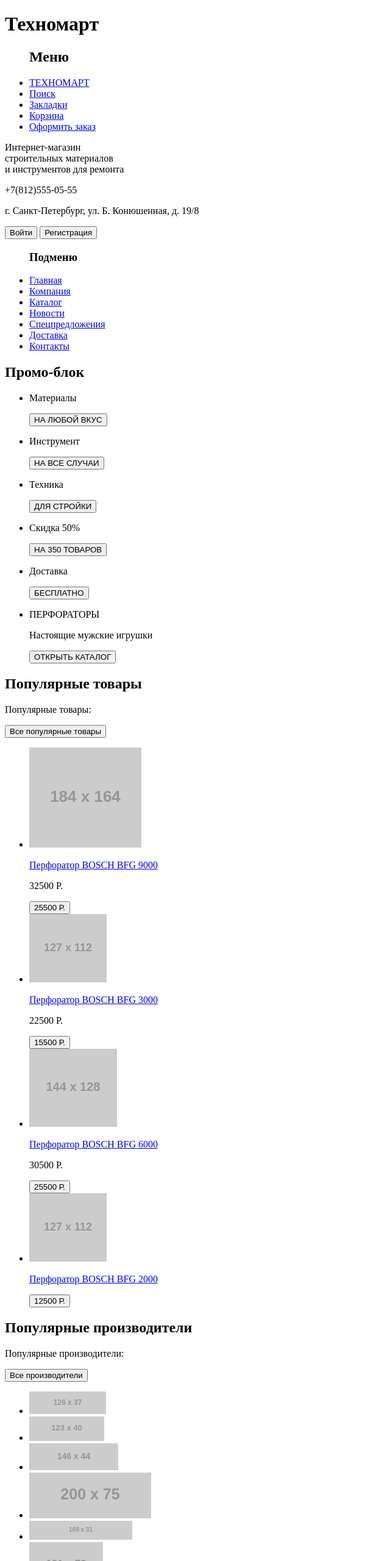
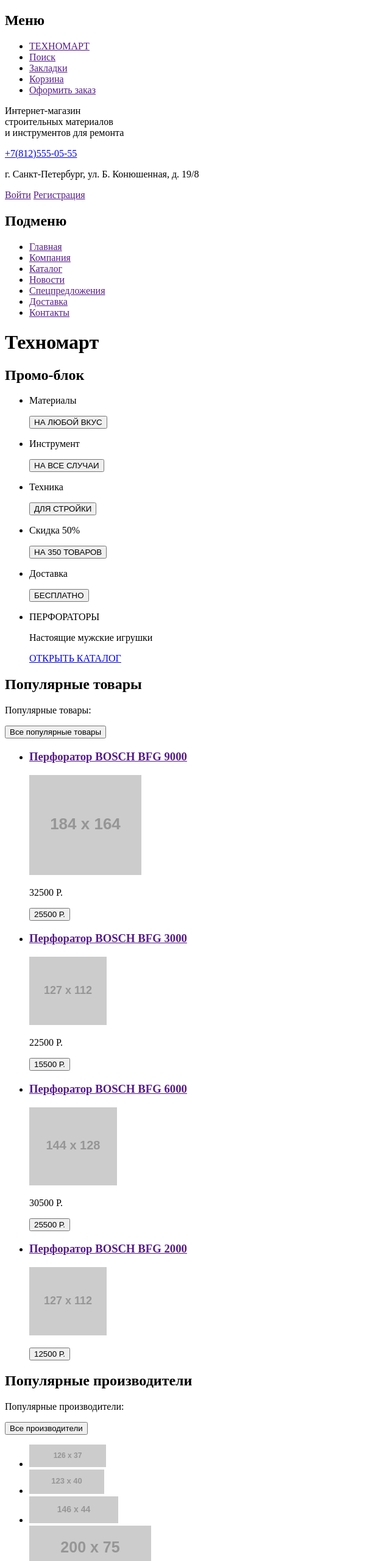
Before and after one commit to ks123kirill/1530953-technomart-29, a plain HTML site: page index.html in a window 1280 px wide. Shown: the top 2560 px of the page at 61% size, without its empty margins (0-640 px from the left). Drawn offline with Linux system fonts and the light colour scheme; placeholder pictures from the web are drawn by us.

Commit message:
Update index.html
Переделал разметку главной страницы

```diff
--- a/index.html
+++ b/index.html
@@ -6,37 +6,37 @@
   </head>
   <body>
   		<header>
-	      	<h1 class="visually-hidden">Техномарт</h1>
+  			<h2 class="visually-hidden">Меню</h2>
 	  		<ul>
-	  			<h2 class="visually-hidden">Меню</h2>
-	  			<li><a href="#">ТЕХНОМАРТ</a></li>
-	  			<li><a href="#">Поиск</a></li>
-	  			<li><a href="#">Закладки</a></li>
-	  			<li><a href="#">Корзина</a></li>
-	  			<li><a href="#">Оформить заказ</a></li>
+	  			<li><a href="">ТЕХНОМАРТ</a></li><!-- логотип-ссылка на главную страницу-->
+	  			<li><a href="">Поиск</a></li>
+	  			<li><a href="">Закладки</a></li>
+	  			<li><a href="">Корзина</a></li>
+	  			<li><a href="">Оформить заказ</a></li>
 	  		</ul>
 
 	  		<p>Интернет-магазин<br> строительных материалов<br> и инструментов для ремонта</p>
-	  		<tel>+7(812)555-05-55</tel>
+	  		<a href="tel:+7(812)555-05-55">+7(812)555-05-55</a>
 	  		<p>г. Санкт-Петербург, ул. Б. Конюшенная, д. 19/8</p>
-	  		<button type="submit">Войти</button>
-	  		<button type="submit">Регистрация</button>
+	  		<a href="">Войти</a>
+	  		<a href="">Регистрация</a>
 
 	  		<nav>
+	  			<h2 class="visually-hidden">Подменю</h2>
 	  			<ul>
-		  			<h3 class="visually-hidden">Подменю</h2>
-		  			<li><a href="#">Главная</a></li>
-		  			<li><a href="#">Компания</a></li>
-		  			<li><a href="#">Каталог</a></li>
-		  			<li><a href="#">Новости</a></li>
-		  			<li><a href="#">Спецпредложения</a></li>
-		  			<li><a href="#">Доставка</a></li>
-		  			<li><a href="#">Контакты</a></li>
+		  			<li><a href="">Главная</a></li>
+		  			<li><a href="">Компания</a></li>
+		  			<li><a href="">Каталог</a></li>
+		  			<li><a href="">Новости</a></li>
+		  			<li><a href="">Спецпредложения</a></li>
+		  			<li><a href="">Доставка</a></li>
+		  			<li><a href="">Контакты</a></li>
 	  			</ul>
 	  		</nav>
   		</header>
 
 	  	<main>
+	  		<h1 class="visually-hidden">Техномарт</h1>
 	  		<section>
 	  			<h2 class="visually-hidden">Промо-блок</h2>
 	  			<ul>
@@ -60,10 +60,10 @@
 	  					<p>Доставка</p>
 	  					<button type="button">БЕСПЛАТНО</button>
 	  				</li>
-	  				<li><!-- Здесь будет слайдер (не знаю как его делать), а пока просто button -->
+	  				<li><!-- Здесь будет слайдер-->
 	  					<p>ПЕРФОРАТОРЫ</p>
 	  					<p>Настоящие мужские игрушки</p>
-	  					<button type="button">ОТКРЫТЬ КАТАЛОГ</button>
+	  					<a href="catalog.html">ОТКРЫТЬ КАТАЛОГ</a>
 	  				</li>
 	  			</ul>
 	  		</section>
@@ -75,33 +75,42 @@
 		  			<button class="uppercase" type="button">Все популярные товары</button>
 	  			</div>
 	  			<ul>
-	  				<li><a href="#">
-	  					<img src="https://via.placeholder.com/184x164" alt="Изображение перфоратора BOSCH BFG 9000">
-	  					<p>Перфоратор BOSCH BFG 9000</p>
+	  				<li>
+	  					<a href="">
+	  						<h3>Перфоратор BOSCH BFG 9000</h3>
+	  							<p>
+	  								<img src="https://via.placeholder.com/184x164" alt="Изображение перфоратора BOSCH BFG 9000">
+	  							</p>
 		  				</a>
 		  				<p>32500 Р.</p>
 		  				<button type="button">25500 Р.</button>
 	  				</li>
-
-	  				<li><a href="#">
-	  					<img src="https://via.placeholder.com/127x112" alt="Изображение перфоратора BOSCH BFG 3000">
-	  					<p>Перфоратор BOSCH BFG 3000</p>
+	  				<li>
+	  					<a href="">
+	  						<h3>Перфоратор BOSCH BFG 3000</h3>
+	  							<p>
+	  								<img src="https://via.placeholder.com/127x112" alt="Изображение перфоратора BOSCH BFG 3000">
+	  							</p>
 		  				</a>
 		  				<p>22500 Р.</p>
 		  				<button type="button">15500 Р.</button>
 	  				</li>
-
-	  				<li><a href="#">
-	  					<img src="https://via.placeholder.com/144x128" alt="Изображение перфоратора BOSCH BFG 3000">
-	  					<p>Перфоратор BOSCH BFG 6000</p>
+	  				<li>
+	  					<a href="">
+	  						<h3>Перфоратор BOSCH BFG 6000</h3>
+	  							<p>
+	  								<img src="https://via.placeholder.com/144x128" alt="Изображение перфоратора BOSCH BFG 3000">
+	  							</p>
 		  				</a>
 		  				<p>30500 Р.</p>
 		  				<button type="button">25500 Р.</button>
 	  				</li>
-
-	  				<li><a href="#">
-	  					<img src="https://via.placeholder.com/127x112" alt="Изображение перфоратора BOSCH BFG 3000">
-	  					<p>Перфоратор BOSCH BFG 2000</p>
+	  				<li>
+	  					<a href="">
+	  						<h3>Перфоратор BOSCH BFG 2000</h3>
+	  							<p>
+	  								<img src="https://via.placeholder.com/127x112" alt="Изображение перфоратора BOSCH BFG 3000">
+	  							</p>
 		  				</a>
 		  				<button type="button">12500 Р.</button>
 	  				</li>
@@ -115,23 +124,23 @@
 	  				<button class="uppercase" type="button">Все производители</button>
 	  			</div>
 	  			<ul>
-	  				<li><a href="#"><img src="https://via.placeholder.com/126x37" alt="логотип BOSCH"></a></li>
-	  				<li><a href="#"><img src="https://via.placeholder.com/123x40" alt="логотип Makita"></a></li>
-	  				<li><a href="#"><img src="https://via.placeholder.com/146x44" alt="логотип DeWALT"></a></li>
-	  				<li><a href="#"><img src="https://via.placeholder.com/200x75" alt="логотип Интерскол"></a></li>
-	  				<li><a href="#"><img src="https://via.placeholder.com/169x31" alt="логотип HITACHI"></a></li>
-	  				<li><a href="#"><img src="https://via.placeholder.com/121x73" alt="логотип LG"></a></li>
-	  				<li><a href="#"><img src="https://via.placeholder.com/151x96" alt="логотип AEG"></a></li>
-	  				<li><a href="#"><img src="https://via.placeholder.com/204x69" alt="логотип Metabo"></a></li>
+	  				<li><a href=""><img src="https://via.placeholder.com/126x37" alt="логотип BOSCH"></a></li>
+	  				<li><a href=""><img src="https://via.placeholder.com/123x40" alt="логотип Makita"></a></li>
+	  				<li><a href=""><img src="https://via.placeholder.com/146x44" alt="логотип DeWALT"></a></li>
+	  				<li><a href=""><img src="https://via.placeholder.com/200x75" alt="логотип Интерскол"></a></li>
+	  				<li><a href=""><img src="https://via.placeholder.com/169x31" alt="логотип HITACHI"></a></li>
+	  				<li><a href=""><img src="https://via.placeholder.com/121x73" alt="логотип LG"></a></li>
+	  				<li><a href=""><img src="https://via.placeholder.com/151x96" alt="логотип AEG"></a></li>
+	  				<li><a href=""><img src="https://via.placeholder.com/204x69" alt="логотип Metabo"></a></li>
 	  			</ul>
 	  		</section>
 
 	  		<section>
-	  			 <h2 class="uppercase">Сервисы</h2>
+	  			<h2 class="uppercase">Сервисы</h2>
 	  			<p>Хороший интернет-магазин отличается от плохого не только ценами!<br>
 	  			Мы стараемся изо всех сил, чтобы сделать ваши услуги приятными.</p>
 
-	  			<!--Здесь будет слайдер (не знаю как его делать), а пока просто button-->
+	  			<!--Здесь будет слайдер -->
 	  			<button>Доставка</button>
 	  			<button>Гарантия</button>
 	  			<button>Кредит</button>
@@ -170,26 +179,49 @@
 
 	      	<div>
 		        <ul>
-			        <li><a href="#">Компания</a></li>
-			        <li><a href="#">Новости</a></li>
-			        <li><a href="#">Каталог</a></li>
-			        <li><a href="#">Доставка</a></li>
-			        <li><a href="#">Контакты</a></li>
-			        <li><a href="#">Материалы</a></li>
-			        <li><a href="#">Техника</a></li>
-			        <li><a href="#">Инструмент</a></li>
-			        <li><a href="#">Спецпредложения</a></li>
+			        <li><a href="">Компания</a></li>
+			        <li><a href="">Новости</a></li>
+			        <li><a href="">Каталог</a></li>
+			        <li><a href="">Доставка</a></li>
+			        <li><a href="">Контакты</a></li>
+			        <li><a href="">Материалы</a></li>
+			        <li><a href="">Техника</a></li>
+			        <li><a href="">Инструмент</a></li>
+			        <li><a href="">Спецпредложения</a></li>
 		      	</ul>
 	   		</div>
 
 	    	<div>
 			    <p>© 2010–2019 Компания &lt;&lt;Техномарт&gt;&gt;<br>Все права защищены</p>
-			    <img src="https://via.placeholder.com/26x15" alt="Иконка Во Вконтакте">
-			    <img src="https://via.placeholder.com/26x15" alt="Иконка Фейсбук">
-			    <img src="https://via.placeholder.com/26x15" alt="Иконка Инстаграмм">
+			    <ul>
+			    	<li>
+			    		<img src="https://via.placeholder.com/26x15" alt="Иконка Вконтакте">Вконтакте
+			    	</li>
+				    <li>
+				    	<img src="https://via.placeholder.com/26x15" alt="Иконка Фейсбук">Фейсбук
+				    </li>
+				    <li>
+				    	<img src="https://via.placeholder.com/26x15" alt="Иконка Инстаграмм">Инстаграмм
+				    </li>
+				</ul>
 			    <p>Обратная связь:<br><a href="mailto:mail@htmlacademy.ru"> mail@htmlacademy.ru</a></p>
 			    <p>Разработано-<br><a href="https://htmlacademy.ru">htmlacademy.ru</a></p>
 	    	</div>
 	  	</footer>
+
+	  	<!-- Заготовка для popap Write us-->
+	  	<section>
+		  	<h2 class="visually-hidden">Напишите нам</h2>
+		  	<!--Здесь будет форма и поля ввода-->
+		  	<button type="submit">Отправить</button>
+		</section>
+
+		<!-- Заготовка для popap Map-->
+	  	<section>
+		  	<h2 class="visually-hidden">Карта</h2>
+		  	<!--Здесь будет карта-->
+		  	<button type="button">Закрыть</button>
+		</section>
+
   	</body>
 </html>
```
